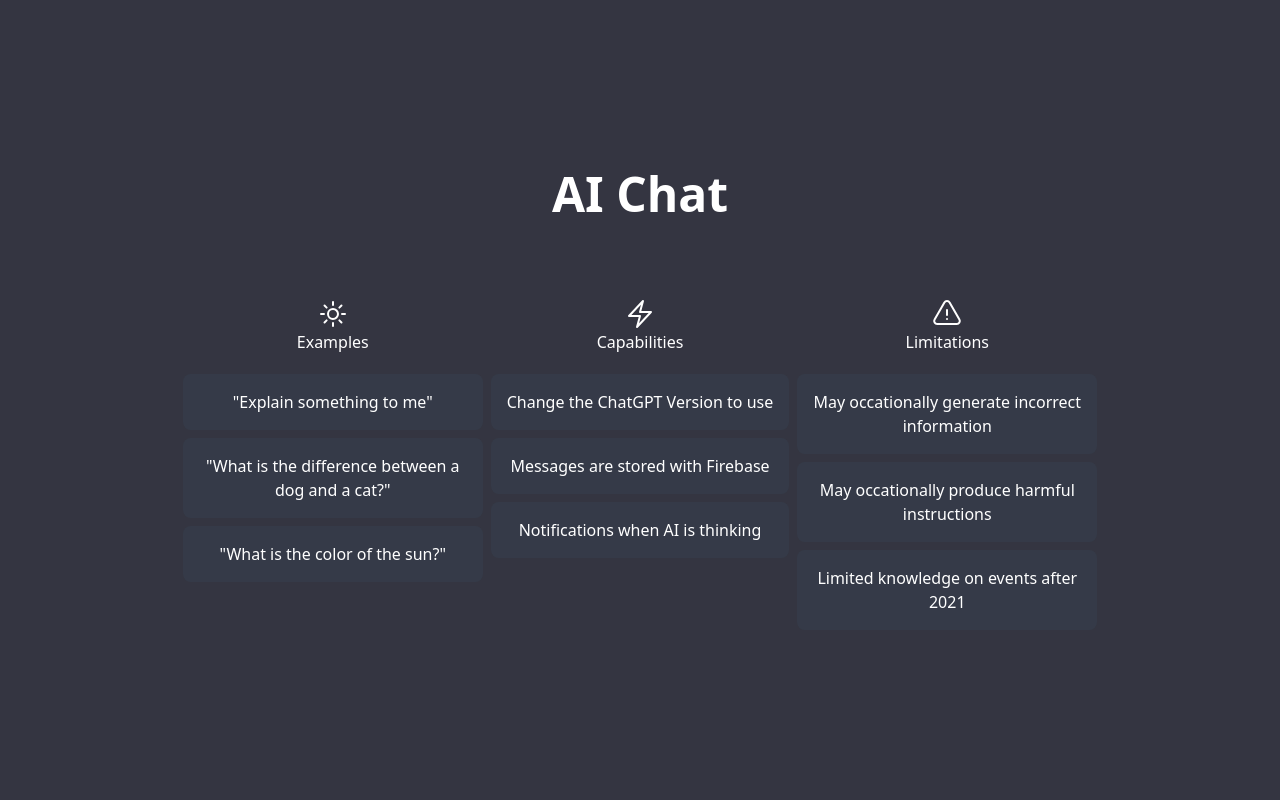
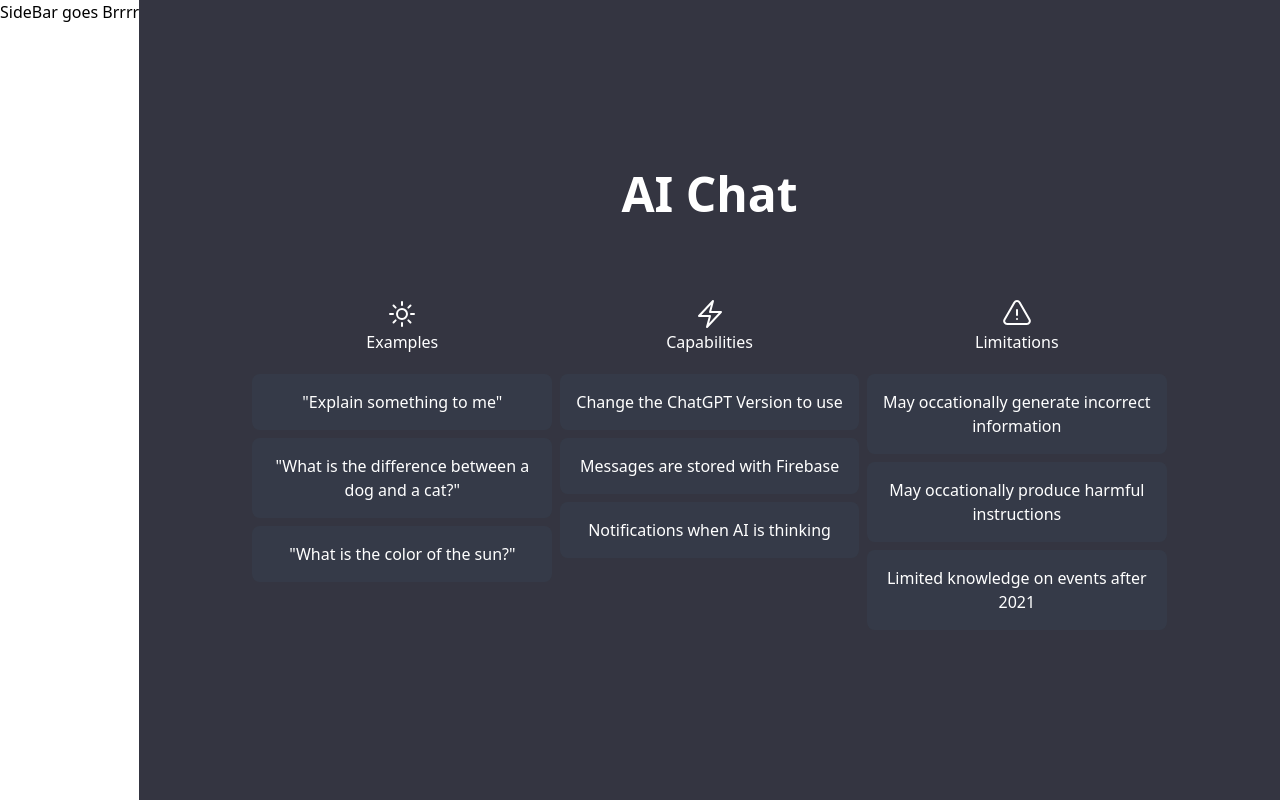
Before and after one commit to paulsimroth/ai_chat, a Next.js app: page / in a window 1280 px wide. Built offline with nearby package versions, Linux system fonts and the light colour scheme.

Commit message:
sidebar added

```diff
--- a/app/layout.tsx
+++ b/app/layout.tsx
@@ -1,3 +1,4 @@
+import SideBar from '@/components/SideBar'
 import './globals.css'
 
 export default function RootLayout({
@@ -10,7 +11,7 @@
       <head />
       <body>
         <div className='flex'>
-          {/**Sidebar */}
+          <SideBar />
 
           {/**ClientProvider - Notification */}
 
--- /dev/null
+++ b/components/SideBar.tsx
@@ -0,0 +1,7 @@
+function SideBar() {
+  return (
+    <div>SideBar goes Brrrr</div>
+  )
+}
+
+export default SideBar
```
